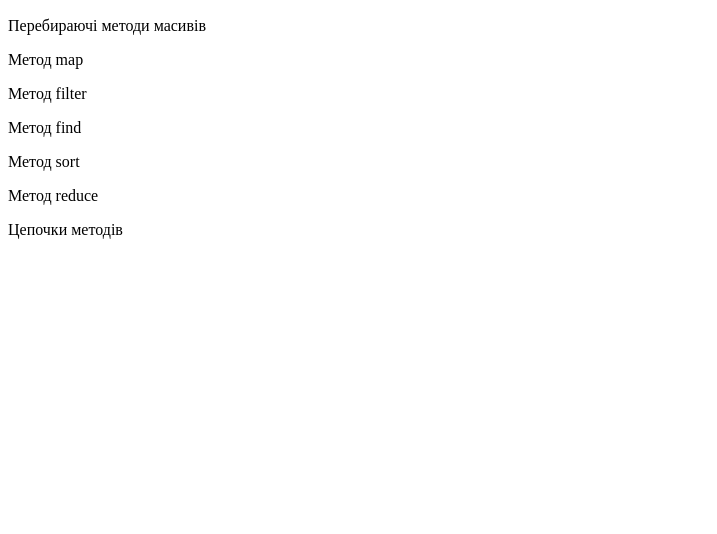
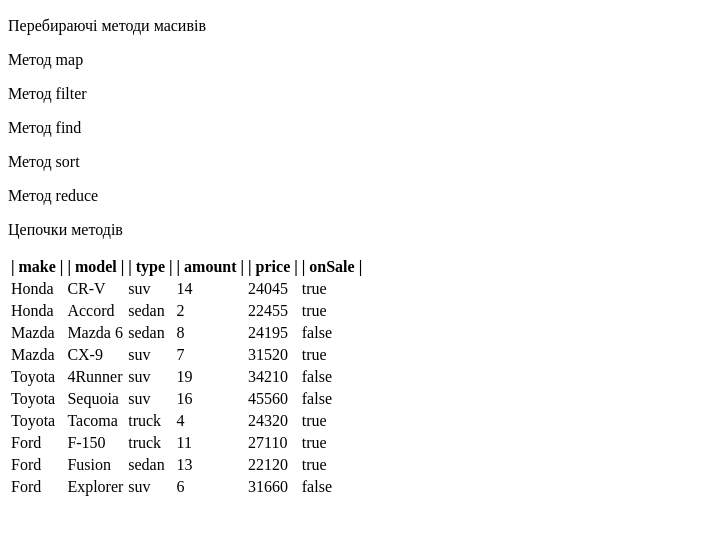
Before and after one commit to HryhoriiAndriiets1974/js-practik, a website: page mod-t.html in a window 1280 px wide. Shown: the part 110-644 px from the top of the page, without its empty margins (0-717 px from the left). Drawn offline with Linux system fonts and the light colour scheme.

Commit message:
mod-t+table-html

```diff
--- a/js/mod-t.js
+++ b/js/mod-t.js
@@ -193,7 +193,29 @@
       onSale: false,
     },
   ];
+
   console.table(cars);
+
+  const tableEl = document.querySelector('.table');
+
+  const itemTemplate = ({ make, model, type, amount, price, onSale }) => `
+  <tr>
+    <td> ${make} </td>
+    <td> ${model} </td>
+    <td> ${type} </td>
+    <td> ${amount} </td>
+    <td> ${price} </td>
+    <td> ${onSale} </td>
+  </tr>`;
+
+  const renderList = () => {
+    const list = cars.map(itemTemplate).join('');
+    tableEl.innerHTML = '';
+    tableEl.insertAdjacentHTML('beforeend', list);
+  };
+
+  renderList();
+
   // ====================================
   // Example 1 - Метод map
   // Пусть функция getModels возвращает массив
--- a/mod-t.html
+++ b/mod-t.html
@@ -25,6 +25,21 @@
           <p>Метод reduce</p>
           <p>Цепочки методiв</p>
         </section>
+        <table>
+          <thead>
+            <tr>
+              <th>|   make   |</th>
+              <th>|   model   |</th>
+              <th>|   type   |</th>
+              <th>|   amount   |</th>
+              <th>|  price   |</th>
+              <th>|   onSale   |</th>
+            </tr>
+          </thead>
+
+          <tbody class="table"></tbody>
+
+        </table>
     </main>
     <footer class="page-footer"> <!-- Підвал-->
 
```
